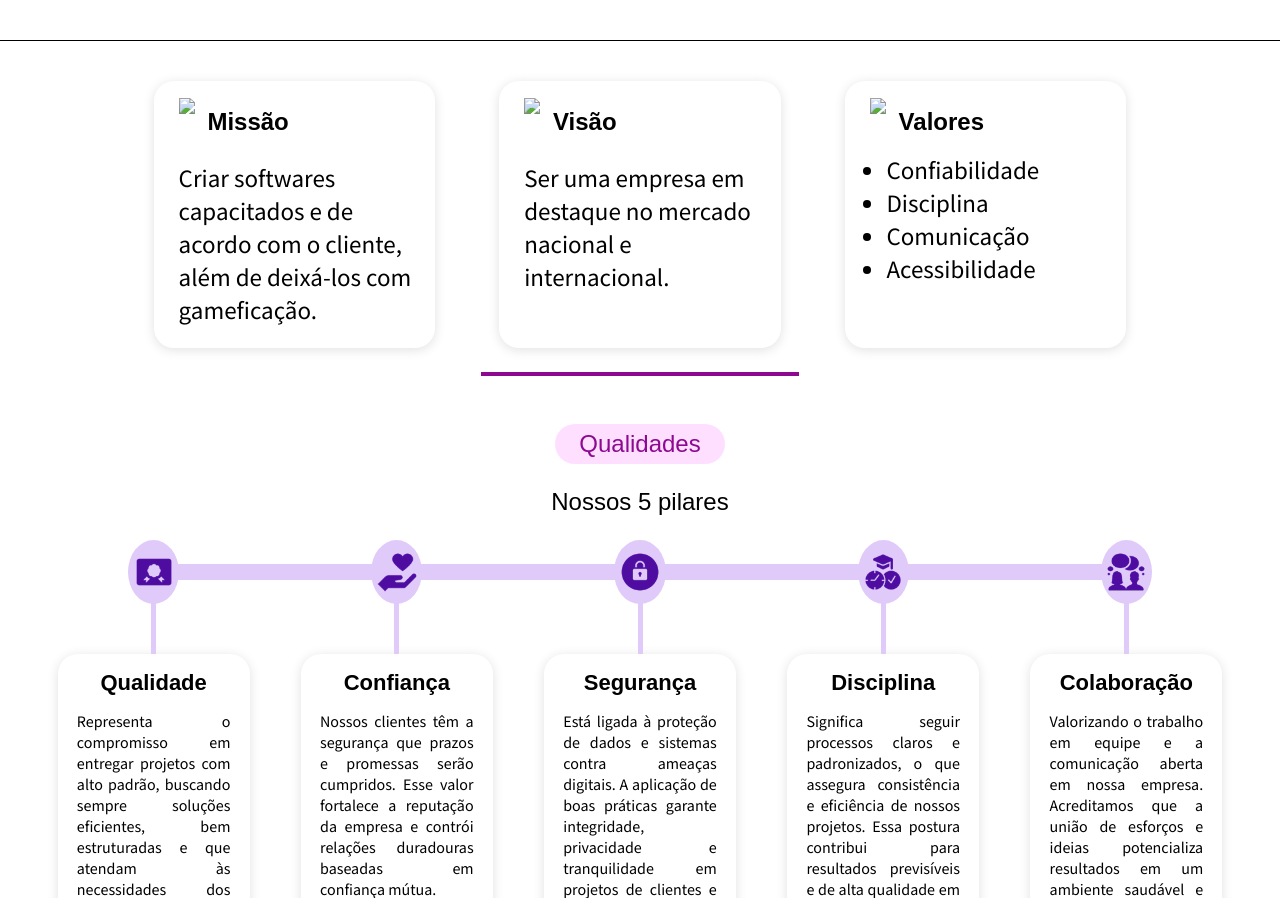
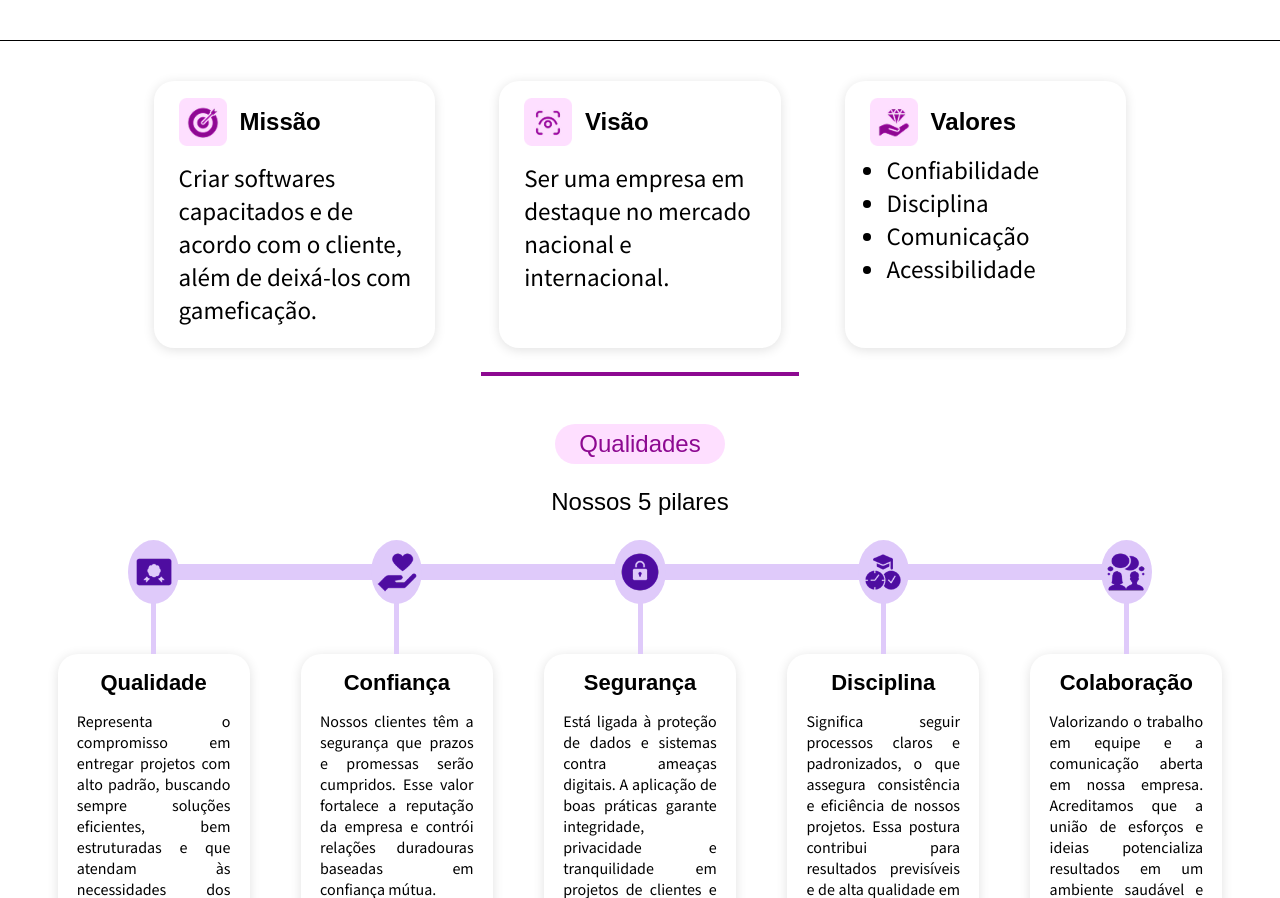
Before and after one commit to HenricoSaeki/Iperene, a plain HTML site: page index.html in a window 1280 px wide. Shown: the part 1661-2559 px from the top of the page. Drawn offline with nearby package versions, Linux system fonts and the light colour scheme; the site is published under a folder, as on GitHub Pages, so addresses that start at the root find nothing; a web font is replaced by a local one.

Commit message:
Arrumando os icones da parte sobre

```diff
--- a/index.html
+++ b/index.html
@@ -109,7 +109,7 @@
 
     <div class="card">
         <div class="partecimami">
-            <img id="iconeMissao" class="alvo" src="/img/Group 35 missao.png">
+            <img id="iconeMissao" class="alvo" src="img/Group 35 missao.png">
             <h1>Missão</h1>
         </div>
 
@@ -121,7 +121,7 @@
 
     <div class="card">
         <div class="partecimami">
-            <img id="iconeVisao" class="alvo" src="/img/Group 36 visao.png">
+            <img id="iconeVisao" class="alvo" src="img/Group 36 visao.png">
             <h1>Visão</h1>
         </div>
 
@@ -133,7 +133,7 @@
 
     <div class="card">
         <div class="partecimami">
-            <img id="iconeValores" class="alvo" src="/img/Group 37 valores.png">
+            <img id="iconeValores" class="alvo" src="img/Group 37 valores.png">
             <h1>Valores</h1>
 
 
```
